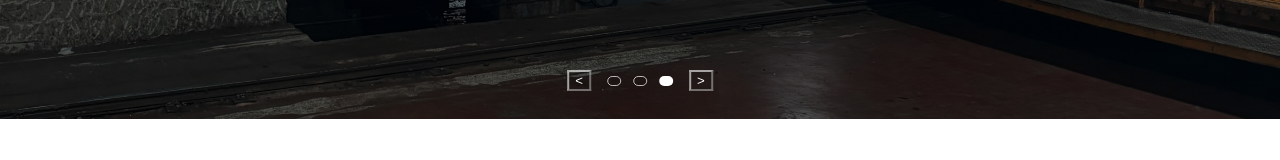
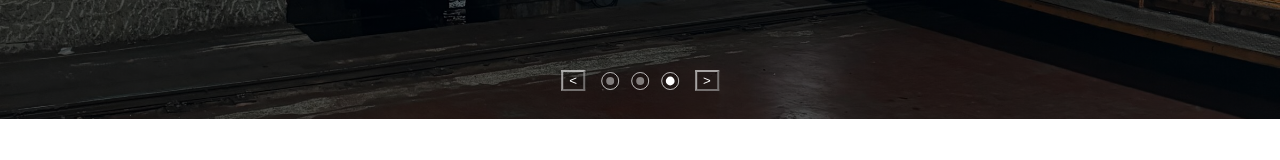
Before and after one commit to mldjordje/tigarad, a Next.js app: page / in a window 1280 px wide. Shown: the part 723-883 px from the top of the page. Built offline with nearby package versions, Linux system fonts and the light colour scheme; grey boxes are pictures that could not be loaded.

Commit message:
Integrate Headless UI for hero controls

```diff
--- a/app/components/HeroCarousel.tsx
+++ b/app/components/HeroCarousel.tsx
@@ -2,6 +2,7 @@
 
 import { useEffect, useRef, useState } from 'react';
 import type { CSSProperties } from 'react';
+import { RadioGroup } from '@headlessui/react';
 
 const slides = [
   {
@@ -142,17 +143,14 @@ export default function HeroCarousel() {
         >
           {'<'}
         </button>
-        <div className="hero-dots" role="tablist" aria-label="Hero dots">
+        <RadioGroup value={active} onChange={scrollToSlide} className="hero-dots">
           {slides.map((slide, index) => (
-            <button
-              key={slide.id}
-              type="button"
-              className={`hero-dot${active === index ? ' is-active' : ''}`}
-              onClick={() => scrollToSlide(index)}
-              aria-label={`Prikazi ${slide.eyebrow}`}
-            />
+            <RadioGroup.Option key={slide.id} value={index} className="hero-dot">
+              <span className="sr-only">{slide.eyebrow}</span>
+              <span className="hero-dot-core" aria-hidden="true" />
+            </RadioGroup.Option>
           ))}
-        </div>
+        </RadioGroup>
         <button
           className="icon-btn"
           type="button"
--- a/app/globals.css
+++ b/app/globals.css
@@ -71,6 +71,18 @@ a {
 img {
   max-width: 100%;
   display: block;
+}
+
+.sr-only {
+  position: absolute;
+  width: 1px;
+  height: 1px;
+  padding: 0;
+  margin: -1px;
+  overflow: hidden;
+  clip: rect(0, 0, 0, 0);
+  border: 0;
+  white-space: nowrap;
 }
 
 h1,
@@ -388,15 +400,28 @@ p {
 }
 
 .hero-dot {
-  width: 10px;
-  height: 10px;
-  border-radius: 999px;
   border: 1px solid rgba(255, 255, 255, 0.7);
   background: transparent;
+  width: 18px;
+  height: 18px;
+  border-radius: 999px;
+  display: inline-flex;
+  align-items: center;
+  justify-content: center;
+  padding: 0;
 }
 
-.hero-dot.is-active {
+.hero-dot-core {
+  width: 8px;
+  height: 8px;
+  border-radius: 999px;
+  background: rgba(255, 255, 255, 0.45);
+  transition: transform 0.2s ease, background 0.2s ease;
+}
+
+.hero-dot[data-headlessui-state~='checked'] .hero-dot-core {
   background: #ffffff;
+  transform: scale(1.1);
 }
 
 .hero-controls {
@@ -414,6 +439,12 @@ p {
   border-color: rgba(255, 255, 255, 0.6);
   background: transparent;
   color: #ffffff;
+}
+
+.hero-controls .icon-btn:focus-visible,
+.hero-dot:focus-visible {
+  outline: 2px solid #ffffff;
+  outline-offset: 3px;
 }
 
 .intro {
--- a/package.json
+++ b/package.json
@@ -9,6 +9,7 @@
     "lint": "next lint"
   },
   "dependencies": {
+    "@headlessui/react": "^2.2.9",
     "next": "latest",
     "react": "latest",
     "react-dom": "latest"
```
Also changed, not shown: 1 other file (tests, documents, lock files or other folders).
